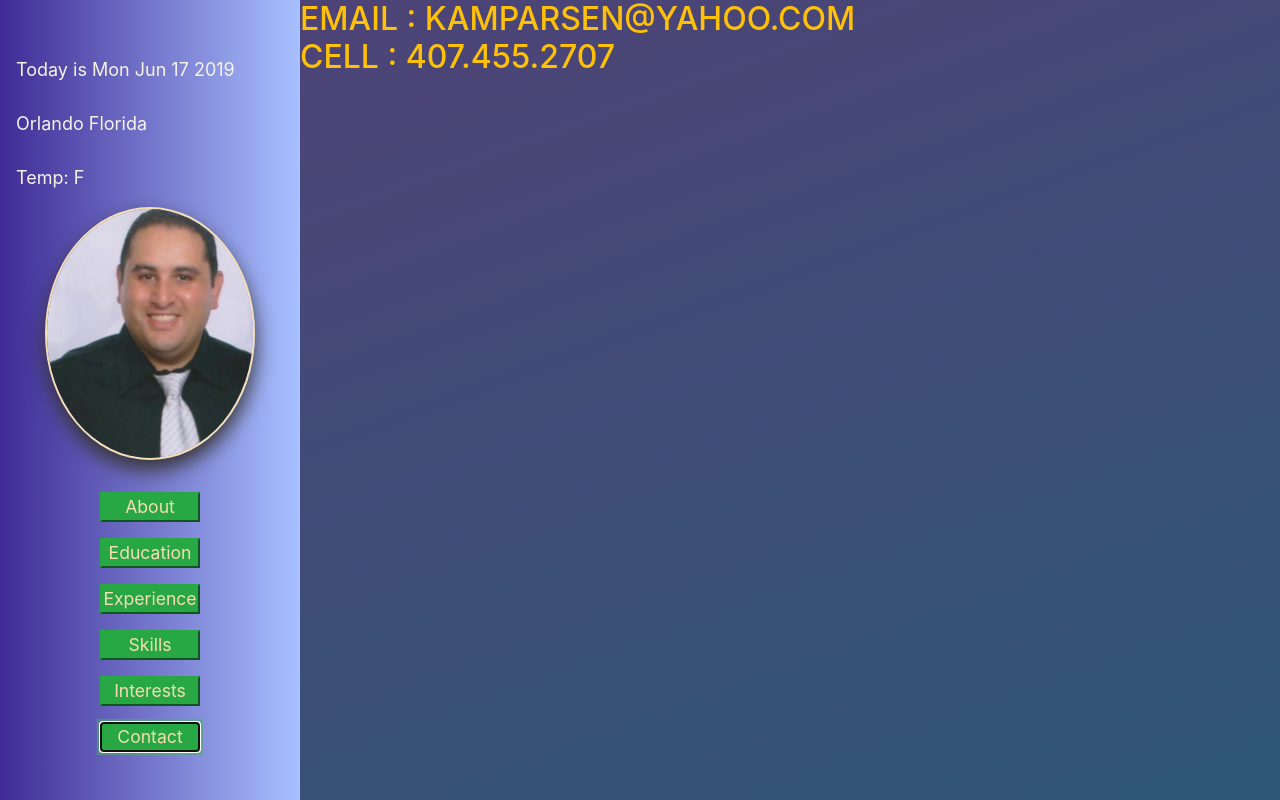
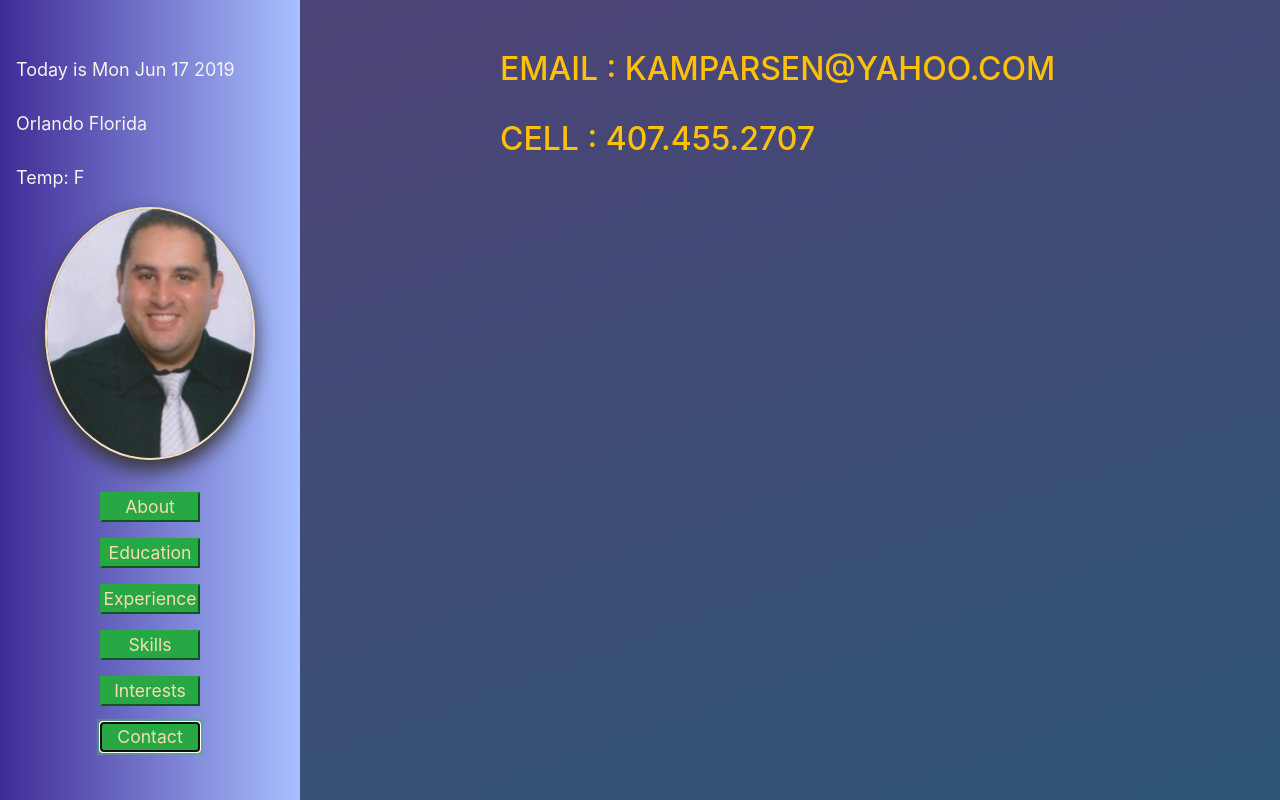
Before and after one commit to kambehba/kamparsen-site, an Angular app: page / in a window 1280 px wide. Both pictures are taken after a click on the button "Contact". Shown: the top 800 px of the page. Built offline with nearby package versions, Linux system fonts and the light colour scheme; no server answers.

Commit message:
fixed multiple issues

```diff
--- a/src/app/app.component.css
+++ b/src/app/app.component.css
@@ -169,7 +169,7 @@ main{
 .experince{
     display: grid;
     margin-left: 2rem;
-    grid-template-columns: minmax(auto,100px) minmax(auto,100px) minmax(auto,100px) minmax(auto,100px) minmax(auto,auto) minmax(120px,auto);
+    grid-template-columns: minmax(auto,100px) minmax(auto,100px) minmax(auto,100px) minmax(auto,100px) minmax(auto,100px) minmax(120px,auto);
     grid-template-rows: minmax(40px,auto) minmax(40px,auto) minmax(40px,auto) minmax(40px,auto) 100px 200px minmax(auto,200px) minmax(auto,200px);
     grid-template-areas:
     "b4 b5 b6 b7 b8 empty1"
@@ -407,3 +407,27 @@ main{
     grid-area: interestPrevBtn;
     margin-top: 2rem;
 }
+
+
+.contact{
+    display: grid;
+    grid-template-columns: repeat(4,minmax(auto,200px));
+    grid-template-rows: 50px repeat(4,auto);
+    grid-template-areas:
+    "e e e e"
+    "e1 contact1 contact1 contact1"
+    "e2 e2 e2 e2"
+    "e3 contact2 contact2 contact2"
+    "e4 e4 e4 e4";
+}
+
+.contact1{
+    grid-area: contact1;
+    margin-bottom: 2rem;
+
+}
+
+.contact2{
+    grid-area: contact2;
+
+}
--- a/src/app/app.component.html
+++ b/src/app/app.component.html
@@ -64,9 +64,9 @@
                 <button class="b b7 btn-primary" (click)="Show2010()">2010-2013</button>
                 <button class="b b8 btn-danger" (click)="Show2013()">2013-2019</button>
 
-                <button *ngIf="show1999 || show2010 || show2013" class="prevBtn btn-primary"
+                <button *ngIf="show1999 || show2010 || show2008 || show2013" class="prevBtn btn-primary"
                     (click)="prevImage()">Prev</button>
-                <button *ngIf="show1999 || show2010 || show2013" class="nextBtn btn-primary"
+                <button *ngIf="show1999 || show2010 || show2008 || show2013" class="nextBtn btn-primary"
                     (click)="nextImage()">Next</button>
 
 
@@ -80,7 +80,12 @@
                 <img *ngIf="show2002" class="companyLogo" src={{companyLogo}}>
                 <div *ngIf="show2002" class="company">Company: <span>{{company}}</span> </div>
                 <div *ngIf="show2002" class="title">Title: <span>{{jobtitle}}</span> </div>
-                <div *ngIf="show2002" class="role">Responsibalities: <span>{{responsibalities}}</span> </div>
+                <div *ngIf="show2002" class="role">Responsibalities: <article style="color: rgb(123, 255, 0)">
+                    Worked within a small team of Engineers.<br/>
+                    BMS system Design , implementation and install in site<br/>
+                     for two hospital and one residential building.
+
+                </article> </div>
 
                 <img *ngIf="show2008" class="companyLogo" src={{companyLogo}}>
                 <div *ngIf="show2008" class="company">Company: <span>{{company}}</span> </div>
@@ -192,13 +197,19 @@
                     <h2 class="display-5 text-uppercase text-warning">Algorithems and Data Structuer</h2>
                 </header>
                 <img *ngIf="showInterest3" class="interestImage" src="../assets/i22.JPG">
-                <article *ngIf="showInterest3" class="interest1Text">Wrting Efficient Algorithems to solve problems is my passion. </article>
+                <article *ngIf="showInterest3" class="interest1Text">Writing Efficient Algorithems to solve problems is my passion. </article>
 
                 <header *ngIf="showInterest4" class="interest1Title">
                     <h2 class="display-5 text-uppercase text-warning">Microcontrollers and PLCs</h2>
                 </header>
                 <img *ngIf="showInterest4" class="interestImage" src="../assets/i23.JPG">
                 <article *ngIf="showInterest4" class="interest1Text">I started my carrier with Programming PLCs for Automation lines.<br/></article>
+
+                <header *ngIf="showInterest5" class="interest1Title">
+                    <h2 class="display-5 text-uppercase text-warning">IoT - Interet of Things</h2>
+                </header>
+                <img *ngIf="showInterest5" class="interestImage" src="../assets/iot.JPG">
+                <article *ngIf="showInterest5" class="interest1Text">I have done multiple IoT projects and like to expand my skills on this area.<br/></article>
 
                 <button *ngIf="showInterests" class="interestPrevBtn btn-primary"
                     (click)="prevInterestImage()">Prev</button>
@@ -211,11 +222,11 @@
              <!-- contact -->
              <section class="contact" *ngIf="showContact">
 
-                    <header class="interest1Title">
+                    <header class="contact1">
                             <h2 class="display-5 text-uppercase text-warning">Email : Kamparsen@yahoo.com</h2>
                     </header>
 
-                    <header class="interest2Title">
+                    <header class="contact2">
                             <h2 class="display-5 text-uppercase text-warning">Cell  : 407.455.2707</h2>
                     </header>
 
--- a/src/app/app.component.ts
+++ b/src/app/app.component.ts
@@ -30,15 +30,17 @@ export class AppComponent {
   private educationImage: string;
   private camoziImages: string[] = ["../assets/i4.JPG", "../assets/i5.JPG", "../assets/i6.JPG", "../assets/i7.JPG", "../assets/i8.JPG", "../assets/i9.JPG"];
   private espnImages: string[] = ["../assets/i11.PNG", "../assets/i12.PNG"];
+  private raytheonImages: string[] = ["../assets/sigma.JPG", "../assets/i10.JPG"];
   private novaImages: string[] = ["../assets/1.JPG", "../assets/2.JPG", "../assets/3.JPG"];
   private interestImages: string[] = ["../assets/i20.JPG", "../assets/i21.JPG", "../assets/i22.JPG","../assets/i23.JPG"];
 
   private camozziImage: string;
   private espnImage: string;
+  private raytheonImage: string;
   private novaImage: string;
   private interestImage: string;
 
-  private raytheonImage: string;
+
 
   private show1999: boolean;
   private show2002: boolean;
@@ -68,6 +70,7 @@ export class AppComponent {
 
   private currentCamozziImageIndex: number;
   private currentEspnImageIndex: number;
+  private currentRaytheonImageIndex: number;
   private currentNovaImageIndex: number;
   private currentInterestImageIndex : number;
 
@@ -93,6 +96,7 @@ export class AppComponent {
     this.currentEspnImageIndex = 0;
     this.currentNovaImageIndex = 0;
     this.currentInterestImageIndex = 0;
+    this.currentRaytheonImageIndex = 0;
     this.siteService.weatherModel.subscribe(weatherData => {
       this.currentTemp = Math.floor(this.ConvertKelvinToFarenhite(weatherData.main.temp));
     });
@@ -132,14 +136,13 @@ export class AppComponent {
     this.company = "Honeywell";
     this.companyLogo = "../assets/honeywellLogo.png";
     this.jobtitle = "Electrical , BMS, BAS  Engineer";
-    this.responsibalities = "Smart Building design for HVAC systems. "
 
   }
 
   Show2008() {
     this.hideAllExperinces();
     this.show2008 = true;
-    this.raytheonImage = "../assets/i10.JPG";
+    this.raytheonImage = this.raytheonImages[this.currentRaytheonImageIndex];
     this.company = "Raytheon";
     this.companyLogo = "../assets/raytheonLogo.jpg";
     this.jobtitle = "Software Engineer";
@@ -179,6 +182,18 @@ export class AppComponent {
 
     }
 
+    if (this.show2008) {
+      this.currentRaytheonImageIndex--;
+
+      if (this.currentRaytheonImageIndex <= 0) this.currentRaytheonImageIndex = 1;
+      else this.currentRaytheonImageIndex = 0;
+
+      this.raytheonImage = this.raytheonImages[this.currentRaytheonImageIndex];
+
+
+
+    }
+
     if (this.show2010) {
       this.currentEspnImageIndex--;
 
@@ -207,6 +222,14 @@ export class AppComponent {
       this.camozziImage = this.camoziImages[this.currentCamozziImageIndex];
     }
 
+    if (this.show2008) {
+      this.currentRaytheonImageIndex++;
+
+      if (this.currentRaytheonImageIndex > 1) this.currentRaytheonImageIndex = 0;
+
+      this.raytheonImage = this.raytheonImages[this.currentRaytheonImageIndex];
+    }
+
     if (this.show2010) {
       this.currentEspnImageIndex++;
 
@@ -230,16 +253,18 @@ export class AppComponent {
     if(this.showInterest1){ this.showInterest1 = false; this.showInterest2 = true;return;}
     if(this.showInterest2) {this.showInterest2 = false; this.showInterest3 = true;return;}
     if(this.showInterest3) {this.showInterest3 = false; this.showInterest4 = true;return;}
-    if(this.showInterest4) {this.showInterest4 = false; this.showInterest1 = true;return;}
+    if(this.showInterest4) {this.showInterest4 = false; this.showInterest5 = true;return;}
+    if(this.showInterest5) {this.showInterest5 = false; this.showInterest1 = true;return;}
 
   }
 
   prevInterestImage(){
 
-    if(this.showInterest1){ this.showInterest1 = false; this.showInterest4 = true;return;}
+    if(this.showInterest1){ this.showInterest1 = false; this.showInterest5 = true;return;}
     if(this.showInterest2) {this.showInterest2 = false; this.showInterest1 = true;return;}
     if(this.showInterest3) {this.showInterest3 = false; this.showInterest2 = true;return;}
     if(this.showInterest4) {this.showInterest4 = false; this.showInterest3 = true;return;}
+    if(this.showInterest5) {this.showInterest5 = false; this.showInterest4 = true;return;}
 
   }
 
@@ -306,6 +331,7 @@ export class AppComponent {
     this.show2002 = false;
     this.show2008 = false;
     this.show2010 = false;
+    this.show2013 = false;
   }
 
   hideAllSkills() {
```
Also changed, not shown: src/assets/iot.JPG (added), 1 other file (tests, documents, lock files or other folders).
